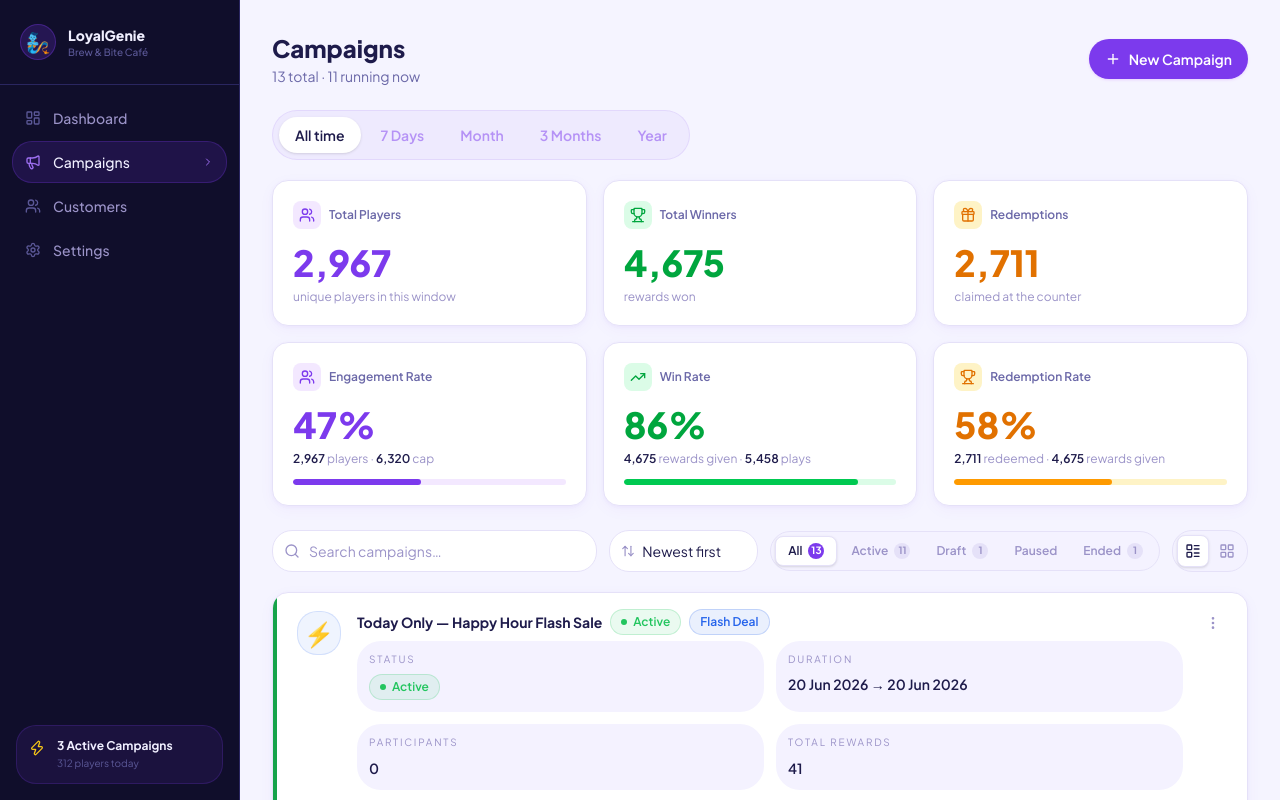
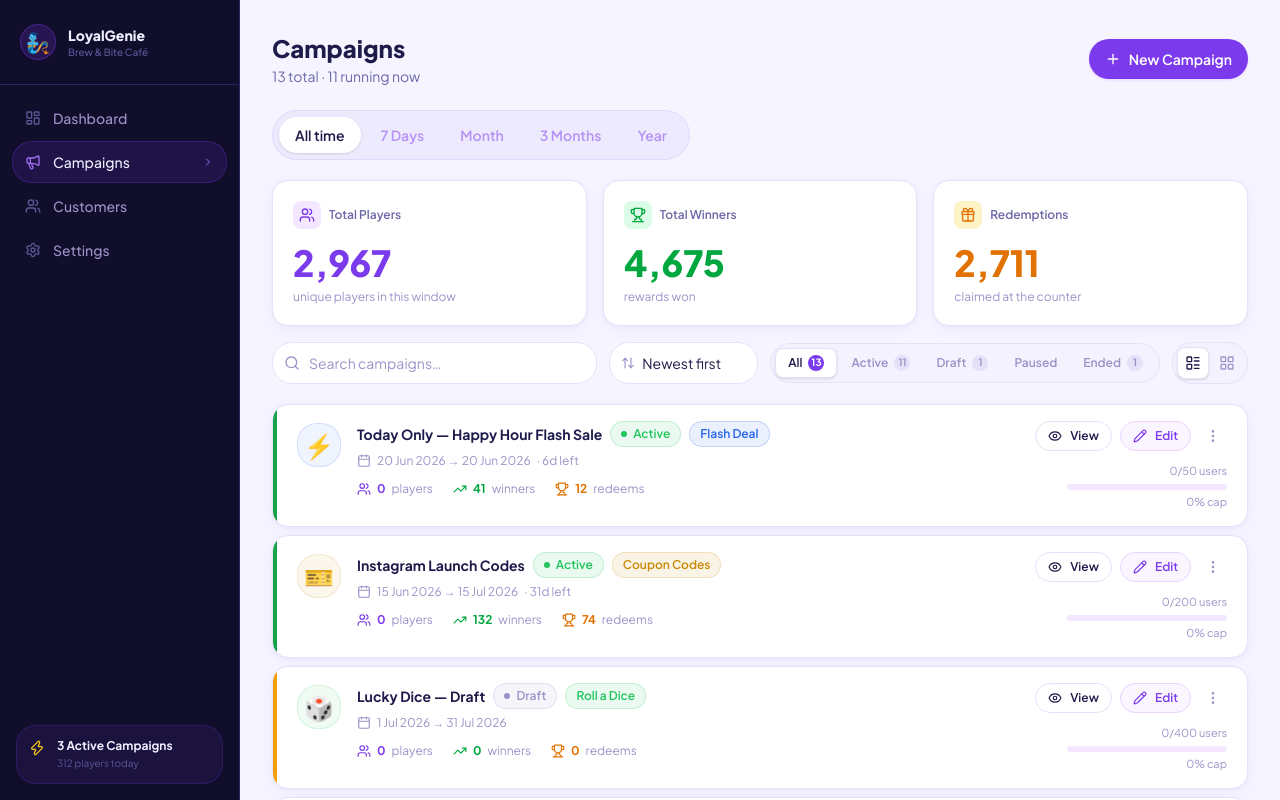
Before and after one commit to omkar-ship-it/lg_designprototype, a Next.js app: page /vendor/campaigns in a window 1280 px wide. Built offline with nearby package versions, Linux system fonts and the light colour scheme.

Commit message:
Replace rate-based campaign metrics with raw player/winner/redeem counts
Drops the Engagement/Win/Redemption Rate summary cards and redesigns
each campaign list row to show players, winners, and redeems inline
alongside a users/cap progress bar, with explicit View/Edit actions.

```diff
--- a/app/vendor/campaigns/page.tsx
+++ b/app/vendor/campaigns/page.tsx
@@ -5,7 +5,7 @@ import { motion, AnimatePresence } from 'framer-motion'
 import {
   Plus, Search, LayoutList, LayoutGrid, ArrowUpDown,
   Users, Trophy, TrendingUp, MoreVertical, Gift,
-  Pause, Copy, StopCircle, Eye,
+  Pause, Copy, StopCircle, Eye, Calendar, Pencil,
 } from 'lucide-react'
 import { Button } from '@/components/ui/button'
 import { Card } from '@/components/ui/card'
@@ -116,6 +116,7 @@ function ListCard({ c }: { c: typeof campaigns[0] }) {
   const urgent = dl !== null && dl <= 3
   const muted  = c.status === 'ended'
   const color  = getMechanicColor(c.mechanic)
+  const capPct = c.userCap > 0 ? Math.round((c.currentUsers / c.userCap) * 100) : 0
 
   return (
     <motion.div whileHover={{ x: 2 }} transition={{ duration: 0.15 }}>
@@ -144,33 +145,59 @@ function ListCard({ c }: { c: typeof campaigns[0] }) {
                   <MechanicBadge mechanic={c.mechanic} />
                   {urgent && (
                     <span className="inline-flex items-center gap-1 px-2 py-0.5 rounded-full text-[10px] font-bold bg-red-50 text-v-danger border border-red-200">
-                      ⚠ {dl}d left
+                      ⚠ {dl <= 1 ? 'Last day' : `${dl}d left`}
                     </span>
                   )}
                 </div>
 
-                <div className="grid grid-cols-2 gap-3 mb-4 text-xs text-v-text-3">
-                  <div className="rounded-2xl bg-v-surface-2 p-3">
-                    <p className="uppercase tracking-[0.18em] text-[10px] text-v-text-4 mb-2">Status</p>
-                    <StatusBadge status={c.status} />
-                  </div>
-                  <div className="rounded-2xl bg-v-surface-2 p-3">
-                    <p className="uppercase tracking-[0.18em] text-[10px] text-v-text-4 mb-2">Duration</p>
-                    <p className="text-sm font-semibold text-v-text">{formatDate(c.startDate)} → {formatDate(c.endDate)}</p>
-                  </div>
-                  <div className="rounded-2xl bg-v-surface-2 p-3">
-                    <p className="uppercase tracking-[0.18em] text-[10px] text-v-text-4 mb-2">Participants</p>
-                    <p className="text-sm font-semibold text-v-text">{c.currentUsers.toLocaleString()}</p>
-                  </div>
-                  <div className="rounded-2xl bg-v-surface-2 p-3">
-                    <p className="uppercase tracking-[0.18em] text-[10px] text-v-text-4 mb-2">Total Rewards</p>
-                    <p className="text-sm font-semibold text-v-text">{c.rewardsClaimed.toLocaleString()}</p>
-                  </div>
+                {/* Row 2: date range */}
+                <div className="flex items-center gap-1.5 text-xs text-v-text-3 mb-3">
+                  <Calendar className="w-3.5 h-3.5" />
+                  {formatDate(c.startDate)} → {formatDate(c.endDate)}
+                  {dl !== null && !urgent && <span> · {dl}d left</span>}
+                </div>
+
+                {/* Row 3: players / winners / redeems */}
+                <div className="flex items-center gap-5 flex-wrap text-xs">
+                  <span className="inline-flex items-center gap-1.5">
+                    <Users className="w-3.5 h-3.5 text-v-purple" />
+                    <span className="font-bold text-v-purple">{c.currentUsers.toLocaleString()}</span>
+                    <span className="text-v-text-3">players</span>
+                  </span>
+                  <span className="inline-flex items-center gap-1.5">
+                    <TrendingUp className="w-3.5 h-3.5 text-green-600" />
+                    <span className="font-bold text-green-600">{c.rewardsClaimed.toLocaleString()}</span>
+                    <span className="text-v-text-3">winners</span>
+                  </span>
+                  <span className="inline-flex items-center gap-1.5">
+                    <Trophy className="w-3.5 h-3.5 text-amber-600" />
+                    <span className="font-bold text-amber-600">{c.redeemedCount.toLocaleString()}</span>
+                    <span className="text-v-text-3">redeems</span>
+                  </span>
                 </div>
               </div>
 
-              {/* Actions */}
-              <QuickMenu id={c.id} />
+              {/* Actions + cap progress */}
+              <div className="flex flex-col items-end gap-3 shrink-0">
+                <div className="flex items-center gap-2">
+                  <Link href={`/vendor/campaigns/${c.id}`}>
+                    <Button variant="secondary" size="sm"><Eye className="w-3.5 h-3.5" /> View</Button>
+                  </Link>
+                  <Link href={`/vendor/campaigns/${c.id}/edit`}>
+                    <Button variant="secondary" size="sm" className="bg-purple-50 text-v-purple border-purple-200 hover:bg-purple-100 shadow-none">
+                      <Pencil className="w-3.5 h-3.5" /> Edit
+                    </Button>
+                  </Link>
+                  <QuickMenu id={c.id} />
+                </div>
+                <div className="w-40">
+                  <p className="text-[11px] text-v-text-3 text-right mb-1">{c.currentUsers.toLocaleString()}/{c.userCap.toLocaleString()} users</p>
+                  <div className="h-1.5 bg-purple-100 rounded-full overflow-hidden">
+                    <div className="h-full bg-v-purple rounded-full transition-all duration-500" style={{ width: `${capPct}%` }} />
+                  </div>
+                  <p className="text-[11px] text-v-text-3 text-right mt-1">{capPct}% cap</p>
+                </div>
+              </div>
             </div>
           </div>
         </div>
@@ -252,16 +279,9 @@ export default function CampaignsPage() {
   const windowDays = DATE_WINDOWS.find(w => w.key === dateWindow)!.days
   const wCampaigns = campaignsInWindow(windowDays)
 
-  const wPlayers       = wCampaigns.reduce((s, c) => s + c.currentUsers, 0)
-  const wCap           = wCampaigns.reduce((s, c) => s + c.userCap, 0)
-  const wEngagePct     = wCap > 0 ? Math.round((wPlayers / wCap) * 100) : 0
-
-  const wParticipations = wCampaigns.reduce((s, c) => s + c.participations, 0)
-  const wRewards        = wCampaigns.reduce((s, c) => s + c.rewardsClaimed, 0)
-  const wWinPct         = wParticipations > 0 ? Math.round((wRewards / wParticipations) * 100) : 0
-
-  const wRedeemed      = wCampaigns.reduce((s, c) => s + c.redeemedCount, 0)
-  const wRedemptionPct = wRewards > 0 ? Math.round((wRedeemed / wRewards) * 100) : 0
+  const wPlayers  = wCampaigns.reduce((s, c) => s + c.currentUsers, 0)
+  const wRewards  = wCampaigns.reduce((s, c) => s + c.rewardsClaimed, 0)
+  const wRedeemed = wCampaigns.reduce((s, c) => s + c.redeemedCount, 0)
 
   const filtered = campaigns
     .filter(c => (filter === 'all' || c.status === filter) && c.name.toLowerCase().includes(search.toLowerCase()))
@@ -332,69 +352,6 @@ export default function CampaignsPage() {
           </div>
           <div className="text-4xl font-black text-amber-600 leading-none mb-2">{wRedeemed.toLocaleString()}</div>
           <p className="text-xs text-v-text-3">claimed at the counter</p>
-        </Card>
-
-      </motion.div>
-
-      {/* ── Metric cards ── */}
-      <motion.div initial={{ opacity: 0, y: 6 }} animate={{ opacity: 1, y: 0 }} transition={{ delay: 0.08 }}
-        className="grid grid-cols-1 sm:grid-cols-3 gap-4 mb-6">
-
-        {/* Engagement Rate */}
-        <Card className="p-5 border border-purple-100 bg-gradient-to-br from-white to-purple-50">
-          <div className="flex items-center gap-2 mb-4">
-            <div className="w-7 h-7 rounded-lg bg-purple-100 flex items-center justify-center shrink-0">
-              <Users className="w-4 h-4 text-v-purple" />
-            </div>
-            <span className="text-xs font-semibold text-v-text-2">Engagement Rate</span>
-          </div>
-          <div className="text-4xl font-black text-v-purple leading-none mb-2">{wEngagePct}%</div>
-          <p className="text-xs text-v-text-3 mb-3">
-            <span className="text-v-text font-semibold">{wPlayers.toLocaleString()}</span> players
-            {' · '}
-            <span className="text-v-text font-semibold">{wCap.toLocaleString()}</span> cap
-          </p>
-          <div className="h-1.5 bg-purple-100 rounded-full overflow-hidden">
-            <div className="h-full bg-v-purple rounded-full transition-all duration-500" style={{ width: `${wEngagePct}%` }} />
-          </div>
-        </Card>
-
-        {/* Win Rate */}
-        <Card className="p-5 border border-green-100 bg-gradient-to-br from-white to-green-50">
-          <div className="flex items-center gap-2 mb-4">
-            <div className="w-7 h-7 rounded-lg bg-green-100 flex items-center justify-center shrink-0">
-              <TrendingUp className="w-4 h-4 text-green-600" />
-            </div>
-            <span className="text-xs font-semibold text-v-text-2">Win Rate</span>
-          </div>
-          <div className="text-4xl font-black text-green-600 leading-none mb-2">{wWinPct}%</div>
-          <p className="text-xs text-v-text-3 mb-3">
-            <span className="text-v-text font-semibold">{wRewards.toLocaleString()}</span> rewards given
-            {' · '}
-            <span className="text-v-text font-semibold">{wParticipations.toLocaleString()}</span> plays
-          </p>
-          <div className="h-1.5 bg-green-100 rounded-full overflow-hidden">
-            <div className="h-full bg-green-500 rounded-full transition-all duration-500" style={{ width: `${wWinPct}%` }} />
-          </div>
-        </Card>
-
-        {/* Redemption Rate */}
-        <Card className="p-5 border border-amber-100 bg-gradient-to-br from-white to-amber-50">
-          <div className="flex items-center gap-2 mb-4">
-            <div className="w-7 h-7 rounded-lg bg-amber-100 flex items-center justify-center shrink-0">
-              <Trophy className="w-4 h-4 text-amber-600" />
-            </div>
-            <span className="text-xs font-semibold text-v-text-2">Redemption Rate</span>
-          </div>
-          <div className="text-4xl font-black text-amber-600 leading-none mb-2">{wRedemptionPct}%</div>
-          <p className="text-xs text-v-text-3 mb-3">
-            <span className="text-v-text font-semibold">{wRedeemed.toLocaleString()}</span> redeemed
-            {' · '}
-            <span className="text-v-text font-semibold">{wRewards.toLocaleString()}</span> rewards given
-          </p>
-          <div className="h-1.5 bg-amber-100 rounded-full overflow-hidden">
-            <div className="h-full bg-amber-500 rounded-full transition-all duration-500" style={{ width: `${wRedemptionPct}%` }} />
-          </div>
         </Card>
 
       </motion.div>
```
